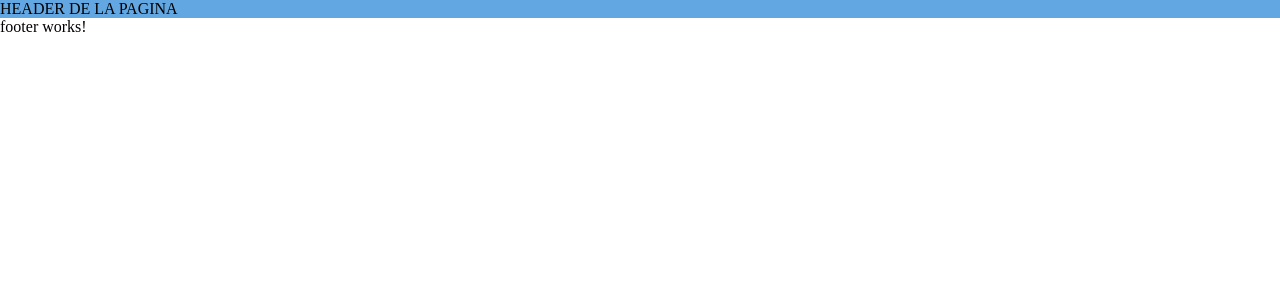
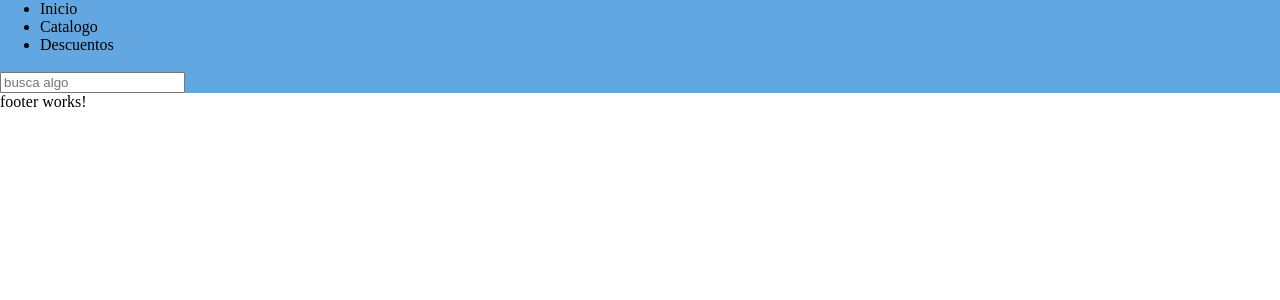
Before and after one commit to heisemberghuxley/ecommerce_jewelry, an Angular app: page / in a window 1280 px wide. Shown: the top 300 px of the page. Built offline with nearby package versions, Linux system fonts and the light colour scheme.

Commit message:
updated > header.component.html

```diff
--- a/src/app/components/header/header.component.html
+++ b/src/app/components/header/header.component.html
@@ -1,5 +1,23 @@
 <header>
   <nav>
-    HEADER DE LA PAGINA
+    <ul>
+      <li>Inicio</li>
+      <li (click)="toggleShowCatalogo()">Catalogo
+        <ul *ngIf="showCatalogo">
+          <li>Aretes y Candongas</li>
+          <li>Ejemplo</li>
+          <li>Ejemplo</li>
+          <li>Ejemplo</li>
+        </ul>
+      </li>
+      <li>Descuentos</li>
+    </ul>
   </nav>
+  <img src="" alt="">
+  <div class="modal-search">
+    <input type="text" placeholder="busca algo">
+  </div>
+
+
+
 </header>
```
